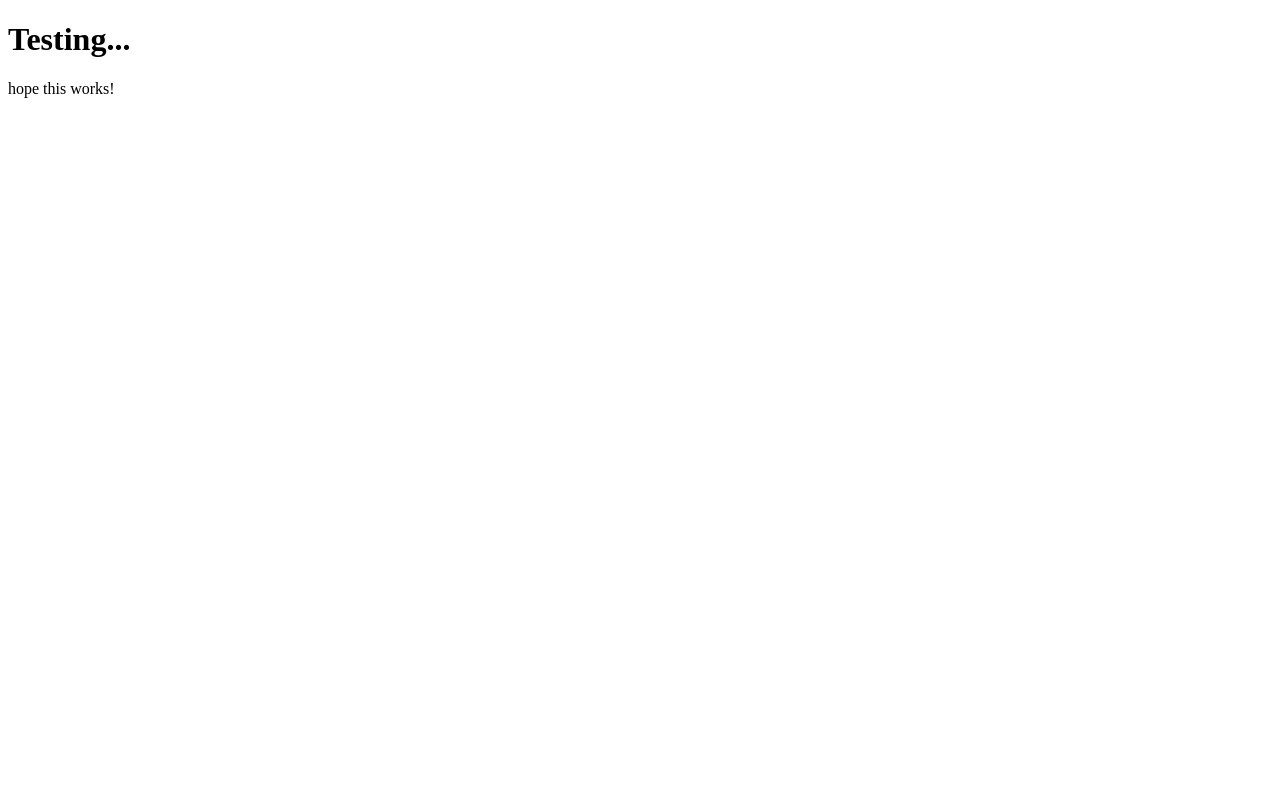
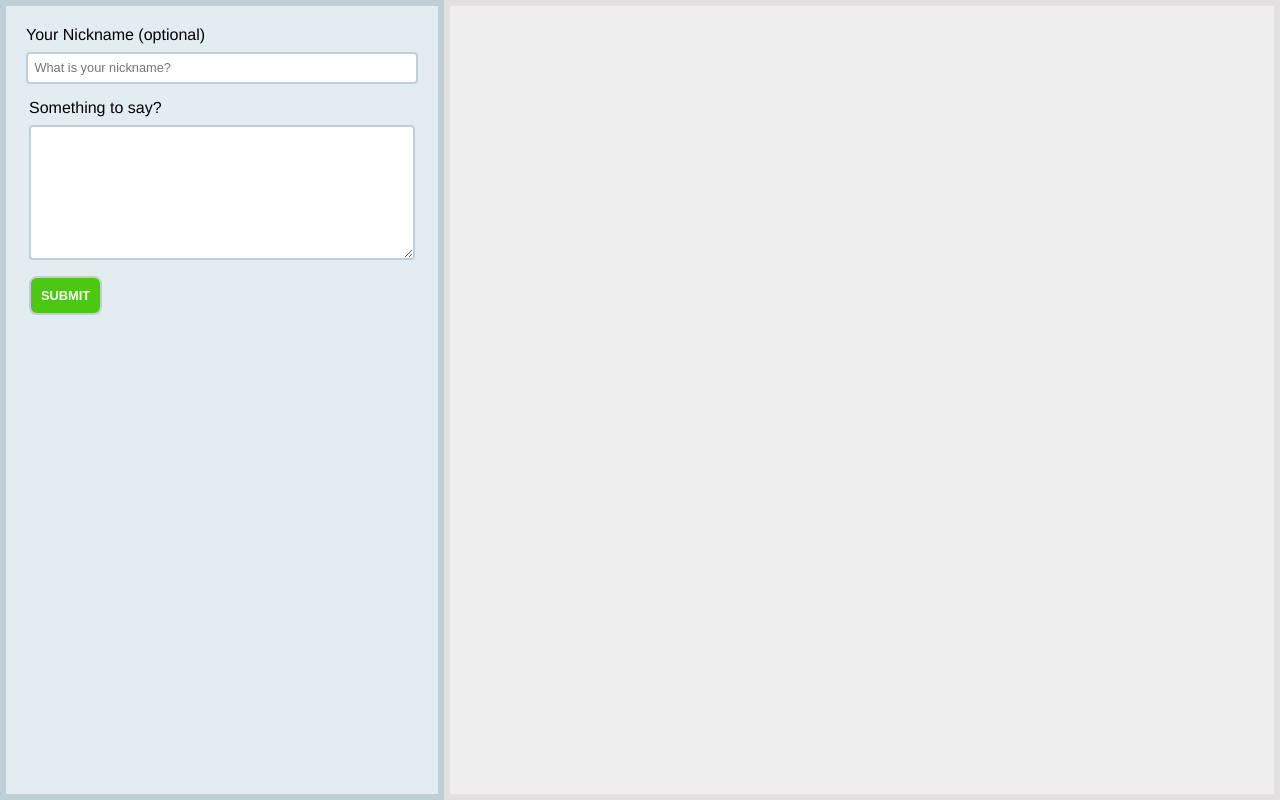
Before and after one commit to apao4/Pao_A_ChatApplication, a website: page views/index.html in a window 1280 px wide. Drawn offline with nearby package versions, Linux system fonts and the light colour scheme; files that its build step writes are made by us from their sources.

Commit message:
adding chat layout

```diff
--- /dev/null
+++ b/sass/main.scss
@@ -0,0 +1,72 @@
+/* reset */
+* {
+	margin: 0; padding: 0; box-sizing: border-box;
+}
+
+html, body { height: 100%; }
+
+body { font: 16px Helvetica, Arial; }
+
+main {
+	display: flex;
+	height: 100%;
+	flex-direction: row;
+}
+.form-container, .messages { padding: 20px; }
+.form-container {
+	flex: 1;
+	border: 6px solid #bfcfd6;
+	background-color: #e3edf1;
+
+	label { display: block; margin-bottom: 0.5rem; }
+}
+
+.messages {
+	flex: 2;
+	background-color: #eee;
+	border: 6px solid #e2e0e0;
+}
+
+input, textarea {
+	display: block;
+	width: 100%;
+	border: 2px solid #bfcfd6;
+	//border-color: #bfcfd6;
+	border-radius: 4px;
+	font-size: 0.8rem;
+	padding: 0.4rem;
+	border-style: solid;
+}
+
+textarea { height: 135px; }
+
+
+
+form {
+	//background: #000;
+	padding: 3px;
+	margin: 12px auto;
+
+	input[type=submit] {
+		width: auto;
+		padding: 10px;
+		background-color: rgb(75, 200, 17);
+		margin-top: 1rem;
+		border-radius: 8px;
+		color: white;
+		cursor: pointer;
+		text-transform: uppercase;
+		font-weight: bold;
+	}
+}
+
+#messages {
+	list-style-type: none; margin: 0; padding: 0;
+
+	li { padding: 5px 10px;	}
+	li:nth-child(odd) { background: #eee; }
+}
+
+// imports
+
+@import 'modules/_message';
--- /dev/null
+++ b/sass/modules/_message.scss
@@ -0,0 +1,18 @@
+.new-message {
+    span { font-size: 0.8rem; display: block; margin-bottom: 2px; }
+
+    width: 45%;
+    padding: 8px 12px;
+    background-color: white;
+    border-radius: 8px;
+    margin-bottom: 1rem;
+
+    float:left;
+    clear: both;
+}
+
+.my-message {
+    float: right !important;
+    background-color: #86bf9d;
+    color: white;
+}
--- a/views/index.html
+++ b/views/index.html
@@ -1,13 +1,31 @@
 <!DOCTYPE html>
 <html lang="en">
 <head>
-    <meta charset="UTF-8">
-    <meta name="viewport" content="width=device-width, initial-scale=1.0">
-    <meta http-equiv="X-UA-Compatible" content="ie=edge">
-    <title>My Awesome Social Media App!</title>
+	<meta charset="UTF-8">
+	<title>Socket IO Chat with Node!</title>
+	<link rel="stylesheet" href="css/main.css">
+	<script src="https://unpkg.com/vue"></script>
 </head>
 <body>
-    <h1>Testing...</h1>
-    <p>hope this works!</p>
+	<main id="app">
+		<section class="form-container">
+			<label for="nickname">Your Nickname (optional)</label>
+			<input type="text" id="nickname" class="nickname" placeholder="What is your nickname?">
+
+			<form>
+				<label for="message">Something to say?</label>
+				<textarea class="message" type="text" autocomplete="off" id="textarea"></textarea>
+				<input type="submit">
+			</form>
+		</section>
+
+		<section class="messages">
+			<ul id="messages"">
+
+			</ul>
+		</section>
+	</main>
+	<script src="/socket.io/socket.io.js"></script>
+	<script type="module" src="js/main_vm.js"></script>
 </body>
 </html>
```
Also changed, not shown: public/css/main.css (added), 1 other file.
